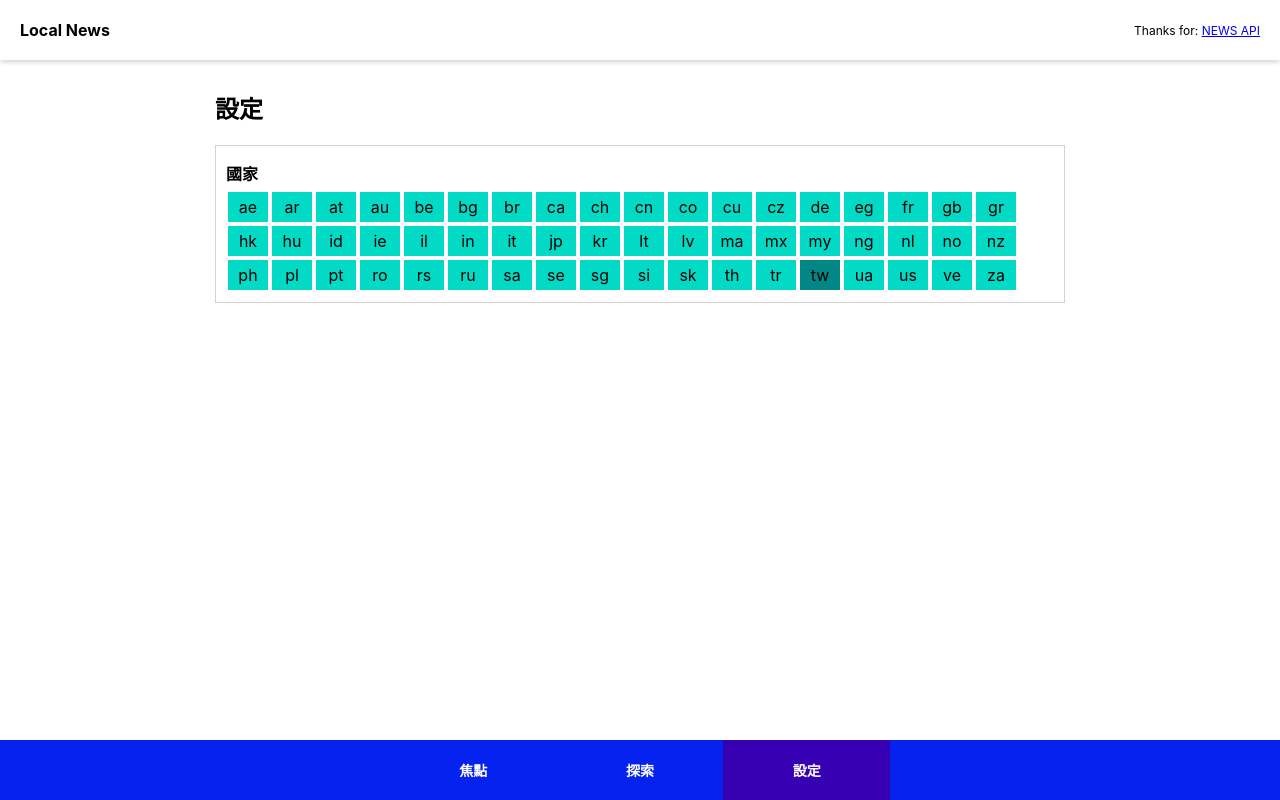
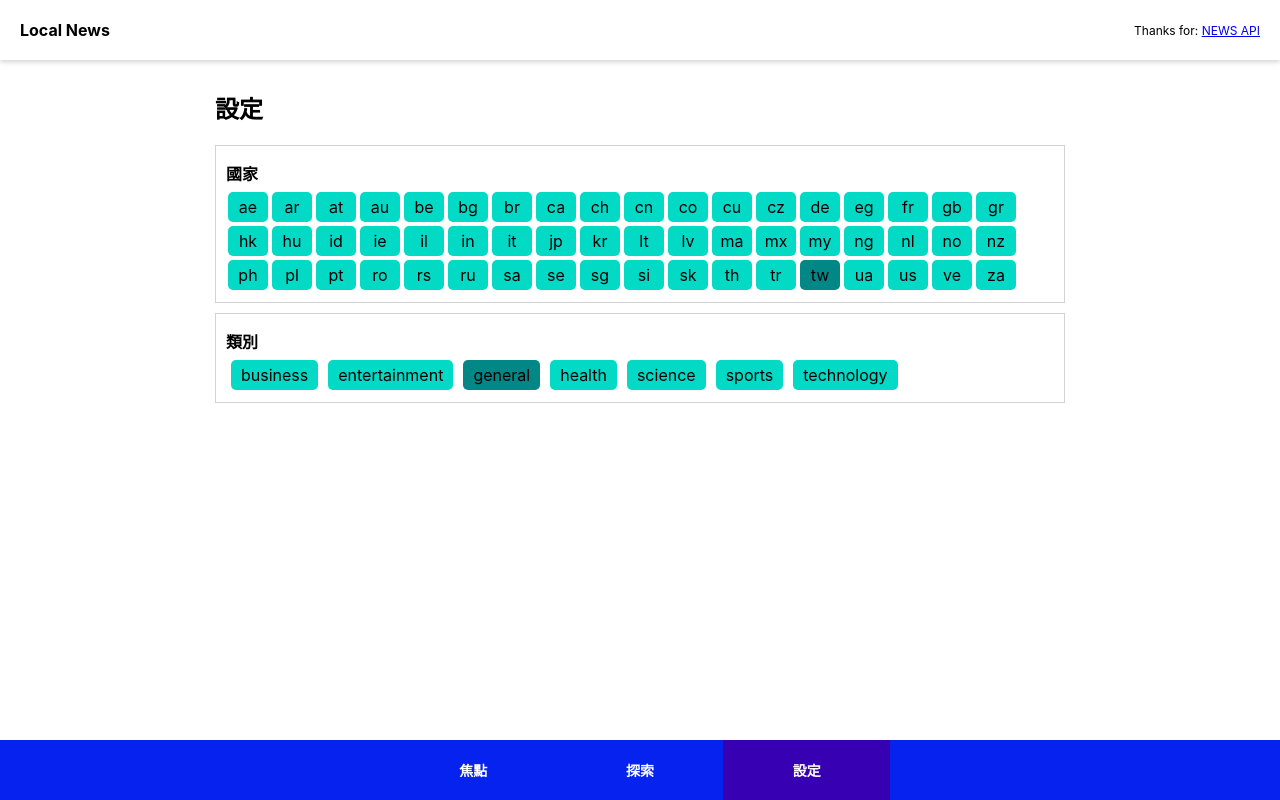
Before and after one commit to timtnleeProject/news, a React (Create React App) app: page /news/setting in a window 1280 px wide. Built offline with nearby package versions, Linux system fonts and the light colour scheme.

Commit message:
feat(setting): add category setting

```diff
--- a/src/helper/api.js
+++ b/src/helper/api.js
@@ -14,11 +14,9 @@ instance.interceptors.response.use(response => {
   else return Promise.reject(response)
 })
 
-export function fetchHeadlines ({ country }) {
+export function fetchHeadlines (params) {
   return instance.get('/top-headlines', {
-    params: {
-      country
-    }
+    params
   })
 }
 
--- a/src/helper/data.js
+++ b/src/helper/data.js
@@ -11,10 +11,11 @@ export function resetTopHeadlines () {
 }
 
 export function getTopHeadlines () {
-  const country = store.get('setting').country
+  const setting = store.get('setting')
+  const { country, category } = setting
   const localHeadlines = store.get('headlines')
   if (localHeadlines) return Promise.resolve(localHeadlines)
-  return fetchHeadlines({ country }).then(res => {
+  return fetchHeadlines({ country, category }).then(res => {
     const headlines = res.articles
     store.save({
       key: 'headlines',
@@ -25,15 +26,28 @@ export function getTopHeadlines () {
   })
 }
 
-export function getEverything () {
-  const localEverything = store.get('everything')
-  if (localEverything) return Promise.resolve(localEverything)
-  return fetchEverything({ q: 'apple' }).then(res => {
+const isSame = (ob1, ob2) => {
+  const keys = Object.keys({...ob1, ob2})
+  const inconsist = keys.some(key => {
+    return ob1[key] !== ob2[key]
+  })
+  return !inconsist
+}
+export function getEverything (params) {
+  const localParams = store.get('params')
+  if (isSame(localParams, params)) {
+    const localEverything = store.get('everything')
+    if (localEverything) return Promise.resolve(localEverything)
+  }
+  return fetchEverything(params).then(res => {
     const articles = res.articles
     store.save({
       key: 'everything',
-      value: articles,
-      expired: dateAfter(anHour)
+      value: articles
+    })
+    store.save({
+      key: 'params',
+      value: params
     })
     return articles
   })
--- a/src/helper/store.js
+++ b/src/helper/store.js
@@ -35,8 +35,10 @@ export class Store {
 
 const globalStore = new Store({
   setting: {
-    country: 'tw'
-  }
+    country: 'tw',
+    category: 'general'
+  },
+  params: ''
 })
 // developing
 // store.clear()
--- a/src/routes/Explore/explore.module.css
+++ b/src/routes/Explore/explore.module.css
@@ -7,6 +7,9 @@
   flex-grow: 1;
   height: 30px;
   font-size: 14px;
+  border: 1px solid var(--color-secondary);
+  margin-right: 5px;
+  border-radius: 5px;
 }
 .btn {
   flex: 0 0 50px;
--- a/src/routes/Explore/index.js
+++ b/src/routes/Explore/index.js
@@ -1,5 +1,6 @@
 import React from 'react';
-import { fetchEverything } from '../../helper/api'
+import { getEverything } from '../../helper/data'
+import store from '../../helper/store'
 import Loading from '../../components/Loading'
 import NewsList from '../../components/NewsList'
 import styles from './explore.module.css'
@@ -18,10 +19,11 @@ export default class Explore extends React.Component {
   }
   componentDidMount () {
     this._isMounted = true
-    fetchEverything({ q: 'game' }).then(res => {
+    const params = store.get('params')
+    getEverything(params).then(list => {
       if (this._isMounted) {
         this.setState({
-          list: res.articles
+          list
         })
       }
     })
@@ -44,15 +46,15 @@ export default class Explore extends React.Component {
     this.setState({
       list: []
     })
-    fetchEverything({ q: this.state.q }).then(res => {
+    getEverything({ q: this.state.q }).then(list => {
       this.setState({
-        list: res.articles
+        list
       })
     })
   }
   render () {
     return (
-      <div>
+      <>
         <div className={styles['search-bar']}>
           <input
             value={this.state.q}
@@ -70,7 +72,7 @@ export default class Explore extends React.Component {
             ? <Loading/>
             : <NewsList list={this.state.list}/>
         }
-      </div>
+      </>
     )
   }
 }
--- a/src/routes/Home/index.js
+++ b/src/routes/Home/index.js
@@ -13,7 +13,7 @@ export default class Home extends React.Component {
   }
   componentDidMount () {
     this._isMounted = true
-    getTopHeadlines({ country: 'tw' })
+    getTopHeadlines()
       .then(news => {
         if (this._isMounted) {
           this.setState({
--- a/src/routes/Setting/index.js
+++ b/src/routes/Setting/index.js
@@ -4,26 +4,30 @@ import store from '../../helper/store'
 
 const countryStr = 'ae ar at au be bg br ca ch cn co cu cz de eg fr gb gr hk hu id ie il in it jp kr lt lv ma mx my ng nl no nz ph pl pt ro rs ru sa se sg si sk th tr tw ua us ve za'
 const countries = countryStr.split(' ')
+const categories = ['business', 'entertainment', 'general', 'health', 'science', 'sports', 'technology']
 export default class Setting extends React.Component {
   constructor (props) {
     super(props)
+    const setting = store.get('setting')
     this.state = {
-      country: store.get('setting').country
+      country: setting.country,
+      category: setting.category
     }
   }
-  handleTagSelect (country) {
+
+  handleTagSelect (type, value) {
     const setting = store.get('setting')
-    if (setting.country === country) return
+    if (setting[type] === value) return
     store.remove('headlines')
     store.save({
       key: 'setting',
       value: {
         ...setting,
-        country
+        [type]: value
       }
     })
     this.setState({
-      country
+      [type]: value
     })
   }
   render () {
@@ -40,9 +44,29 @@ export default class Setting extends React.Component {
                 return (<div
                   className={className}
                   key={country}
-                  onClick={this.handleTagSelect.bind(this, country)}
+                  onClick={this.handleTagSelect.bind(this, 'country', country)}
                 >
                   {country}
+                </div>
+                )}
+              )
+            }
+          </div>
+        </div>
+        <div className={styles.section}>
+          <div className={styles.title}>類別</div>
+          <div className={styles['tags-wrap']}>
+            {
+              categories.map(category => {
+                const className = this.state.category === category
+                  ? styles['tag--wide'] + ' ' + styles.active
+                  : styles['tag--wide']
+                return (<div
+                  className={className}
+                  key={category}
+                  onClick={this.handleTagSelect.bind(this, 'category', category)}
+                >
+                  {category}
                 </div>
                 )}
               )
--- a/src/routes/Setting/setting.module.css
+++ b/src/routes/Setting/setting.module.css
@@ -1,6 +1,7 @@
 .section {
   padding: 10px;
   border: 1px solid lightgray;
+  margin-bottom: 10px;
 }
 .title {
   font-weight: bold;
@@ -19,10 +20,20 @@
   min-width: 30px;
   text-align: center;
   cursor: pointer;
+  border-radius: 5px;
 }
-.tag:hover {
+.tag:hover, .tag--wide:hover  {
   background-color: var(--color-secondary-hover);
 }
-.tag.active {
+.tag.active, .tag--wide.active {
   background-color: var(--color-secondary-variant);
 }
+.tag--wide {
+  padding: 5px 10px;
+  background-color: var(--color-secondary);
+  margin: 2px 5px;
+  min-width: 30px;
+  text-align: center;
+  cursor: pointer;
+  border-radius: 5px;
+}
```
